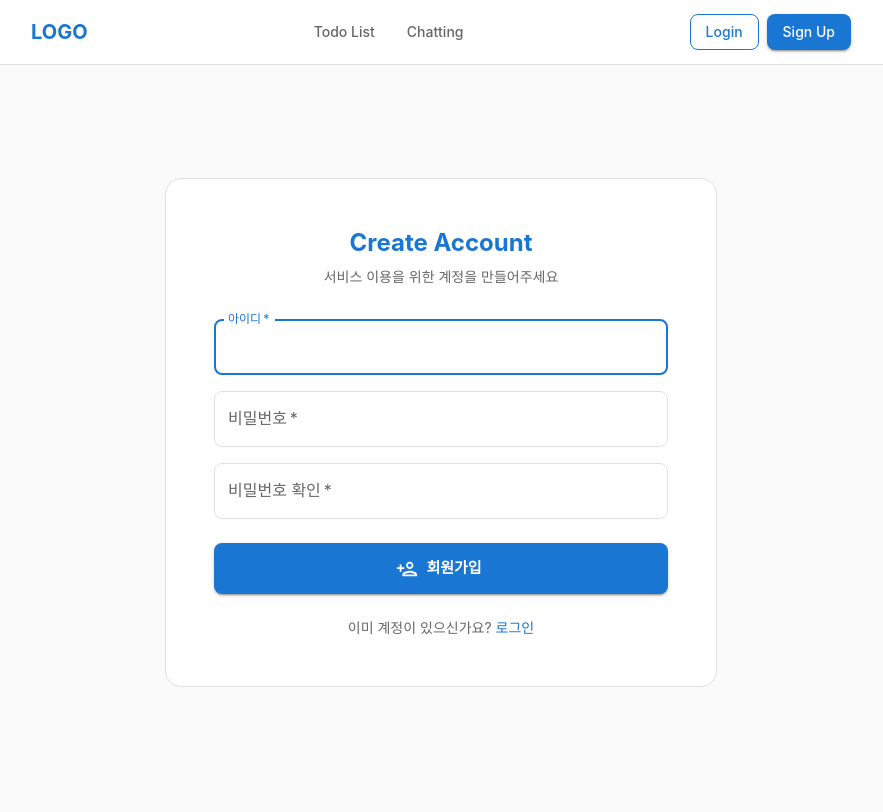
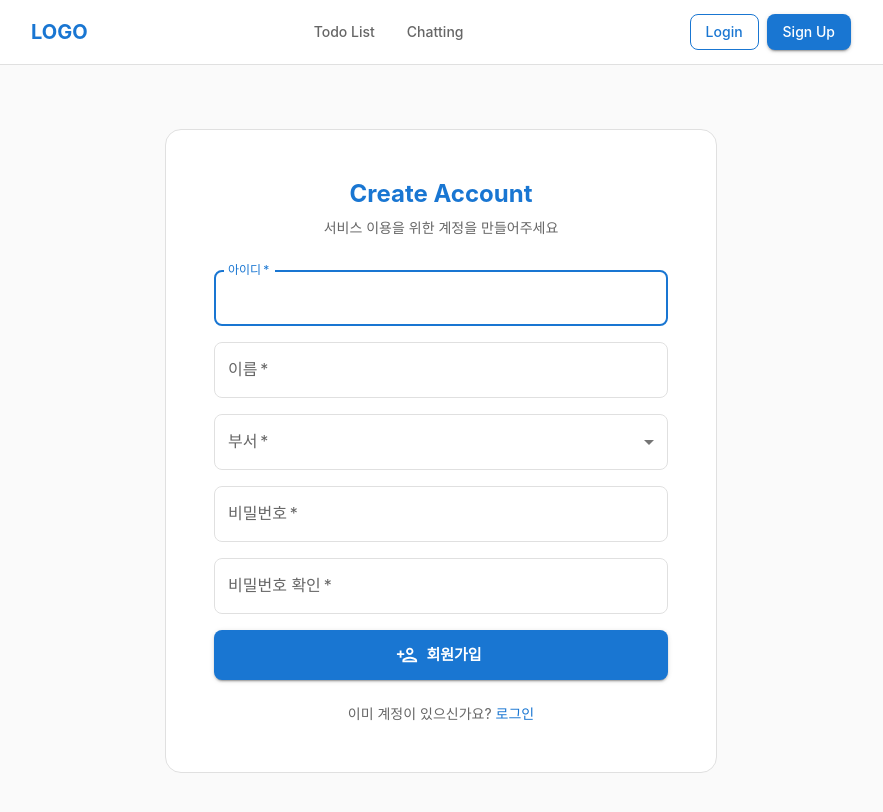
Before and after one commit to mapzine123/collab_frontend, a React (Create React App) app: page /signup in a window 1280 px wide. Shown: the top 812 px of the page, without its empty margins (199-1082 px from the left). Built offline with nearby package versions, Linux system fonts and the light colour scheme.

Commit message:
회원가입 양식 수정

```diff
--- a/src/pages/Signup.js
+++ b/src/pages/Signup.js
@@ -1,85 +1,128 @@
+import { PersonAddOutlined } from '@mui/icons-material';
+import { Box, Button, Container, FormControl, InputLabel, MenuItem, Paper, Select, Stack, TextField, Typography } from "@mui/material";
+import ky from "ky";
 import React, { useState } from "react";
-import { Box, Button, Container, TextField, Typography, Paper } from "@mui/material";
-import { PersonAddOutlined } from '@mui/icons-material';
-import { Link } from "react-router-dom";
-import ky from "ky";
+import { Link, useNavigate } from "react-router-dom";
+import { API, getApiUrl } from "../util/constant";
 import { validatePassword } from "../util/validator";
-import { API, getApiUrl } from "../util/constant";
-import { useNavigate } from "react-router-dom";
 
 const Signup = () => {
-  const [id, setId] = useState("");
-  const [password, setPassword] = useState("");
-  const [passwordCheck, setPasswordCheck] = useState("");
-  const [user, setUser] = useState(null);
   const [idErrorMessage, setIdErrorMessage] = useState("");
-  const [passwordErrorMessage, setPasswordErrorMessage] = useState("");
   const navigate = useNavigate();
+
+  const [formData, setFormData] = useState({
+    id: "",
+    password: "",
+    passwordCheck: "",
+    name: "",
+    department: ""
+  })
+
+  const [errors, setErrors] = useState({
+    id: "",
+    password: "",
+    name: "",
+    department: ""
+  })
+
+  const DEPARTMENTS = [
+    { id: 'dev', name: '개발팀' },
+    { id: 'design', name: '디자인팀' },
+    { id: 'marketing', name: '마케팅팀' },
+    { id: 'sales', name: '영업팀' },
+    { id: 'hr', name: '인사팀' },
+    { id: 'finance', name: '재무팀' }
+  ];
 
   const handleChange = (event) => {
     const { name, value } = event.target;
-    if (name === "id") setId(value);
-    if (name === "password") setPassword(value);
-    if (name === "password_check") setPasswordCheck(value);
+    setFormData(prev => ({
+      ...prev,
+      [name]: value
+    }));
+
+    setErrors(prev => ({
+      ...prev,
+      [name]: ""
+    }));
   };
+
+
+
+  const validateForm = () => {
+    let isValid = true;
+    const newErrors = {};
+
+    // ID 검증
+    const idRegex = /^[a-zA-Z0-9]{3,12}$/;
+    if(!idRegex.test(formData.id)) {
+      newErrors.id = "아이디는 3 ~ 12 글자의 영문자 또는 숫자로 구성되어야 합니다.";
+      isValid = false;
+    }
+
+    if(!validatePassword(formData.password)) {
+      newErrors.password = "비밀번호는 4~16자로 설정해주세요.";
+      isValid = false;
+    }
+
+    // 실명 검증
+    if(!formData.name.trim()) {
+      newErrors.name = "이름을 입력해주세요.";
+      isValid = false;
+    }
+
+    // 부서 검증
+    if(!formData.department.trim()) {
+      newErrors.department = "부서를 입력해주세요.";
+      isValid = false;
+    }
+
+    setErrors(newErrors);
+    return isValid;
+
+  }
 
   const handleSubmit = async (event) => {
     event.preventDefault();
 
-    const idRegex = /^[a-zA-Z0-9]{3,12}$/;
-    if (!idRegex.test(id)) {
-      setIdErrorMessage(
-        "아이디는 3글자 이상 12글자 이하의 영문자 또는 숫자로 구성되어야 합니다."
-      );
+    if(!validateForm()) {
       return;
-    } else {
-      setIdErrorMessage("");
-    }
-
-    if (!validatePassword(password)) {
-      setPasswordErrorMessage(
-        "비밀번호는 4글자 이상 16글자 이하로 설정해주세요."
-      );
-      return;
-    } else {
-      setPasswordErrorMessage("");
-    }
-
-    if (password !== passwordCheck) {
-      setPasswordErrorMessage("비밀번호가 일치하지 않습니다.");
-      return;
-    } else {
-      setPasswordErrorMessage("");
     }
 
     try {
-      const data = { id, password };
       const response = await ky.post(getApiUrl(API.USERS), {
-        json: {id, password},
-        headers: {
-          "Content-Type": "application/json",
-        },
+        json: {
+          id: formData.id,
+          password: formData.password,
+          name: formData.name,
+          department: formData.department
+        }
     });
-      setUser(await response.json());
+
       alert("회원가입이 완료되었습니다!");
-
       navigate("/login");
     } catch (error) {
-      setUser(null);
-      setPasswordErrorMessage("중복된 아이디입니다.");
+      setErrors(prev => ({
+        ...prev,
+        id: "중복된 아이디입니다."
+      }));
     }
   };
 
+
+  // 모든 TextField에 공통으로 적용될 스타일
+  const textFieldSx = {
+    '& .MuiOutlinedInput-root': {
+      '& fieldset': { borderColor: '#E0E0E0' },
+      '&:hover fieldset': { borderColor: '#BDBDBD' }
+    },
+    '& .MuiInputBase-input': { color: '#333' },
+    '& .MuiInputLabel-root': { color: '#666' },
+    '& .MuiInputLabel-root.Mui-focused': { color: '#1976D2' }
+  };
+
   return (
-    <Box
-      sx={{
-        minHeight: 'calc(100vh - 65px)',
-        display: 'flex',
-        alignItems: 'center',
-        bgcolor: '#FAFAFA',
-        py: 8
-      }}
-    >
+    <Box sx={{ minHeight: 'calc(100vh - 65px)', display: 'flex', alignItems: 'center', bgcolor: '#FAFAFA', py: 8 }}>
       <Container maxWidth="sm">
         <Paper
           elevation={0}
@@ -112,37 +155,21 @@ const Signup = () => {
           </Box>
 
           <form onSubmit={handleSubmit}>
+            <Stack spacing={2}>
               <TextField
                 variant="outlined"
-              required
-              fullWidth
                 id="id"
                 label="아이디"
                 name="id"
+                value={formData.id}
+                onChange={handleChange}
+                error={!!errors.id}
+                helperText={errors.id}
+                autoComplete="off"
+                required
+                fullWidth
                 autoFocus
-              value={id}
-              onChange={handleChange}
-              autoComplete="off"
-              sx={{
-                mb: idErrorMessage ? 1 : 2,
-                '& .MuiOutlinedInput-root': {
-                  '& fieldset': {
-                    borderColor: '#E0E0E0'
-                  },
-                  '&:hover fieldset': {
-                    borderColor: '#BDBDBD'
-                  }
-                },
-                '& .MuiInputBase-input': {
-                  color: '#333'
-                },
-                '& .MuiInputLabel-root': {
-                  color: '#666'
-                },
-                '& .MuiInputLabel-root.Mui-focused': {
-                  color: '#1976D2'
-                }
-              }}
+                sx={textFieldSx}
               />
               {idErrorMessage && (
                 <Typography
@@ -153,81 +180,66 @@ const Signup = () => {
                   {idErrorMessage}
                 </Typography>
               )}
+                <TextField
+                  name="name"
+                  label="이름"
+                  value={formData.name}
+                  onChange={handleChange}
+                  autoComplete="off"
+                  error={!!errors.name}
+                  helperText={errors.name}
+                  required
+                  fullWidth
+                  sx={textFieldSx}
+
+                />
+
+                <FormControl
+                  required
+                  error={!!errors.department}
+                  sx={textFieldSx}
+                >
+                  <InputLabel id="department-label">부서</InputLabel>
+                  <Select
+                    lebelId="department-label"
+                    name="department"
+                    value={formData.department}
+                    label="부서"
+                    onChange={handleChange}
+                  >
+                    {DEPARTMENTS.map((dept) => (
+                      <MenuItem key={dept.id} value={dept.id}>
+                        {dept.name}
+                      </MenuItem>
+                    ))}
+                  </Select>
+                </FormControl>
 
               <TextField
-              variant="outlined"
-              required
-              fullWidth
-              id="password"
                 label="비밀번호"
                 name="password"
                 type="password"
-              value={password}
+                value={formData.password}
                 onChange={handleChange}
+                error={!!errors.password}
+                helperText={errors.password}
                 autoComplete="off"
-              sx={{
-                mb: 2,
-                '& .MuiOutlinedInput-root': {
-                  '& fieldset': {
-                    borderColor: '#E0E0E0'
-                  },
-                  '&:hover fieldset': {
-                    borderColor: '#BDBDBD'
-                  }
-                },
-                '& .MuiInputBase-input': {
-                  color: '#333'
-                },
-                '& .MuiInputLabel-root': {
-                  color: '#666'
-                },
-                '& .MuiInputLabel-root.Mui-focused': {
-                  color: '#1976D2'
-                }
-              }}
-            />
-
-            <TextField
-              variant="outlined"
                 required
                 fullWidth
-              id="password_check"
+                sx={textFieldSx}
+              />
+              <TextField
+                name="passwordCheck"
                 label="비밀번호 확인"
-              name="password_check"
                 type="password"
-              value={passwordCheck}
+                value={formData.passwordCheck}
                 onChange={handleChange}
-              autoComplete="off"
-              sx={{
-                mb: passwordErrorMessage ? 1 : 3,
-                '& .MuiOutlinedInput-root': {
-                  '& fieldset': {
-                    borderColor: '#E0E0E0'
-                  },
-                  '&:hover fieldset': {
-                    borderColor: '#BDBDBD'
-                  }
-                },
-                '& .MuiInputBase-input': {
-                  color: '#333'
-                },
-                '& .MuiInputLabel-root': {
-                  color: '#666'
-                },
-                '& .MuiInputLabel-root.Mui-focused': {
-                  color: '#1976D2'
-                }
-              }}
+                error={!!errors.passwordCheck}
+                helperText={errors.passwordCheck}
+                required
+                fullWidth
+                sx={textFieldSx}
               />
-            {passwordErrorMessage && (
-              <Typography
-                variant="body2"
-                color="error"
-                sx={{ mb: 3 }}
-              >
-                {passwordErrorMessage}
-              </Typography>
-            )}
 
               <Button
                 type="submit"
@@ -247,6 +259,7 @@ const Signup = () => {
               >
                 회원가입
               </Button>
+            </Stack>
           </form>
 
           {/* 로그인 링크 */}
```
Lines whose indentation alone changed are shown as unchanged.
